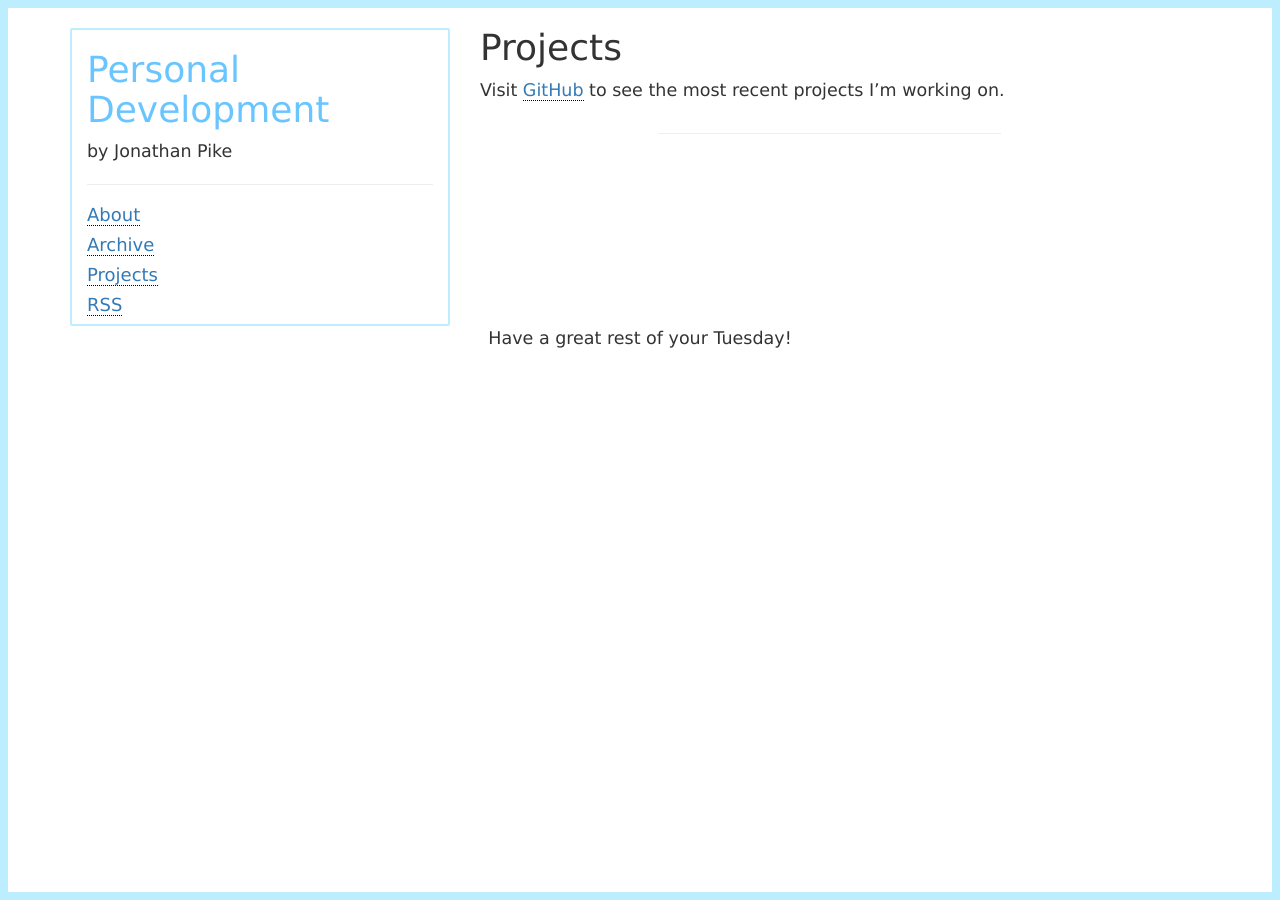
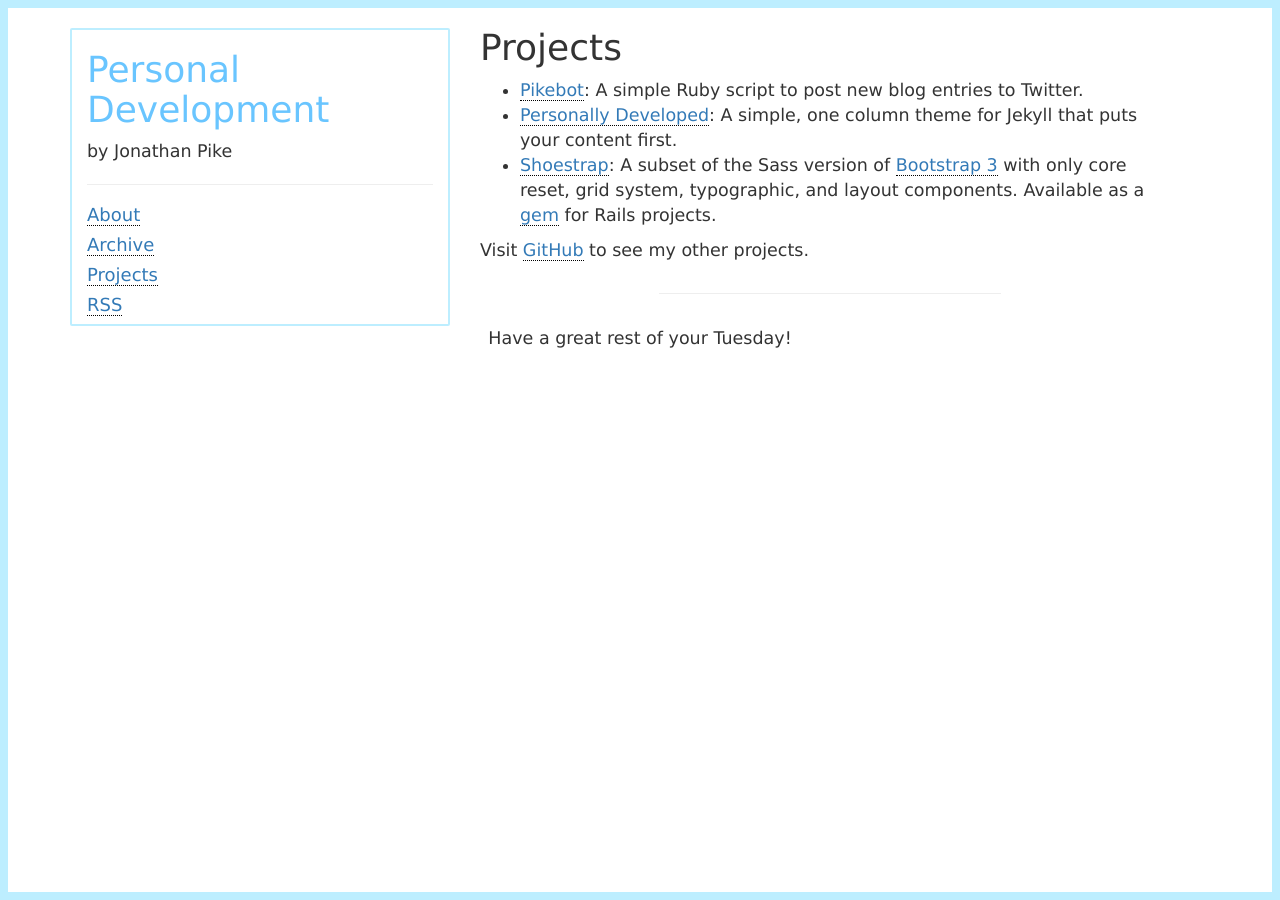
Before and after one commit to jonathanpike/jonathanpike.github.io, a Jekyll site: the page built from projects.md, in a window 1280 px wide. Built offline with Jekyll 4.4.1, drawn with Linux system fonts in a browser that asks for light colours.

Commit message:
Update projects to include links to recent work

```diff
--- a/projects.md
+++ b/projects.md
@@ -4,4 +4,9 @@
 permalink: /projects/
 ---
 
-Visit [GitHub](https://github.com/jonathanpike) to see the most recent projects I'm working on.
+- [Pikebot](https://github.com/jonathanpike/pikebot): A simple Ruby script to post new blog entries to Twitter.
+- [Personally Developed](https://github.com/jonathanpike/personally-developed): A simple, one column theme for Jekyll that puts your content first.
+- [Shoestrap](https://github.com/jonathanpike/shoestrap): A subset of the Sass version of [Bootstrap 3](https://github.com/twbs/bootstrap-sass) with only core reset, grid system, typographic, and layout components.  Available as a [gem](https://rubygems.org/gems/shoestrap-rails) for Rails projects.
+
+
+Visit [GitHub](https://github.com/jonathanpike) to see my other projects.
```
